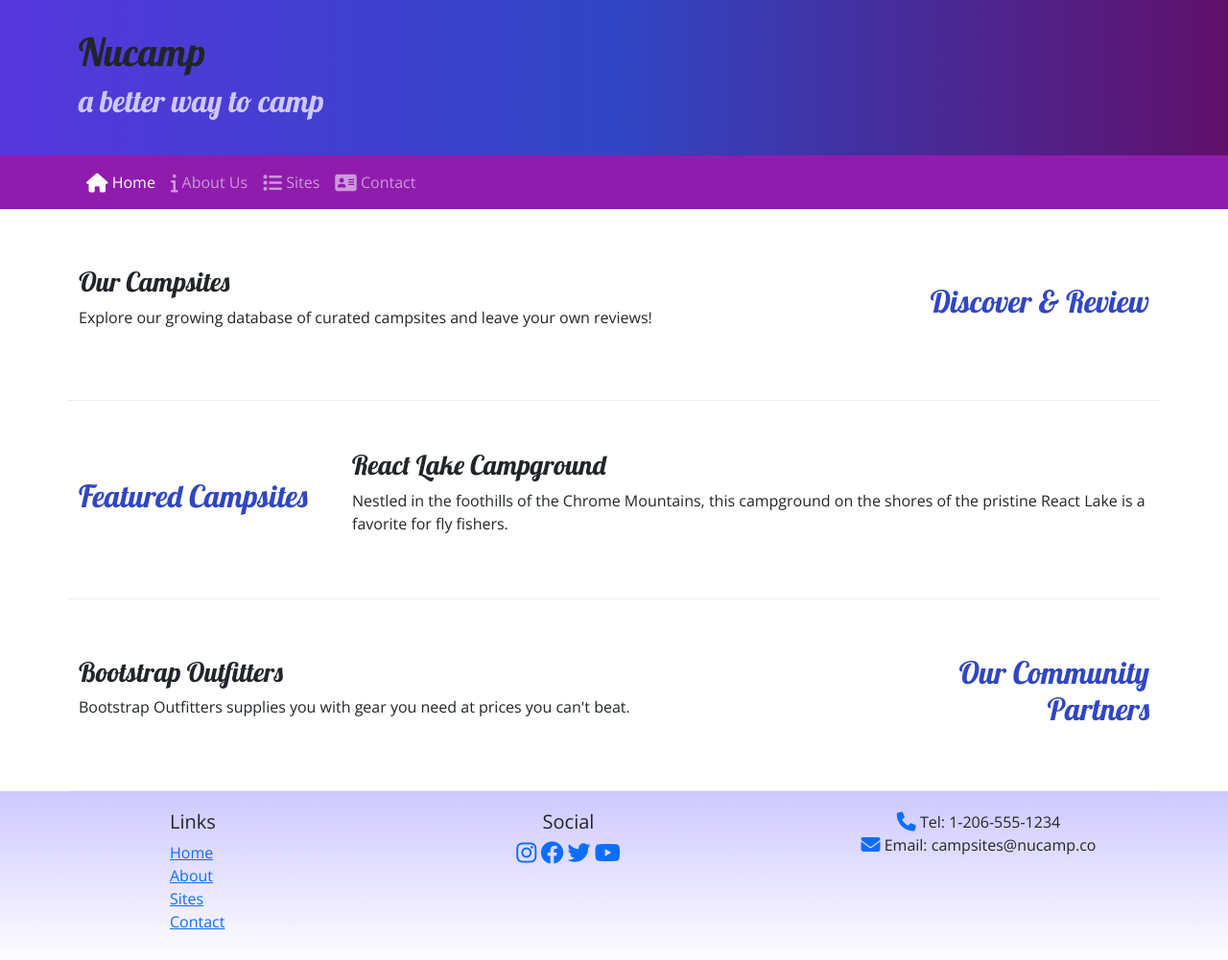
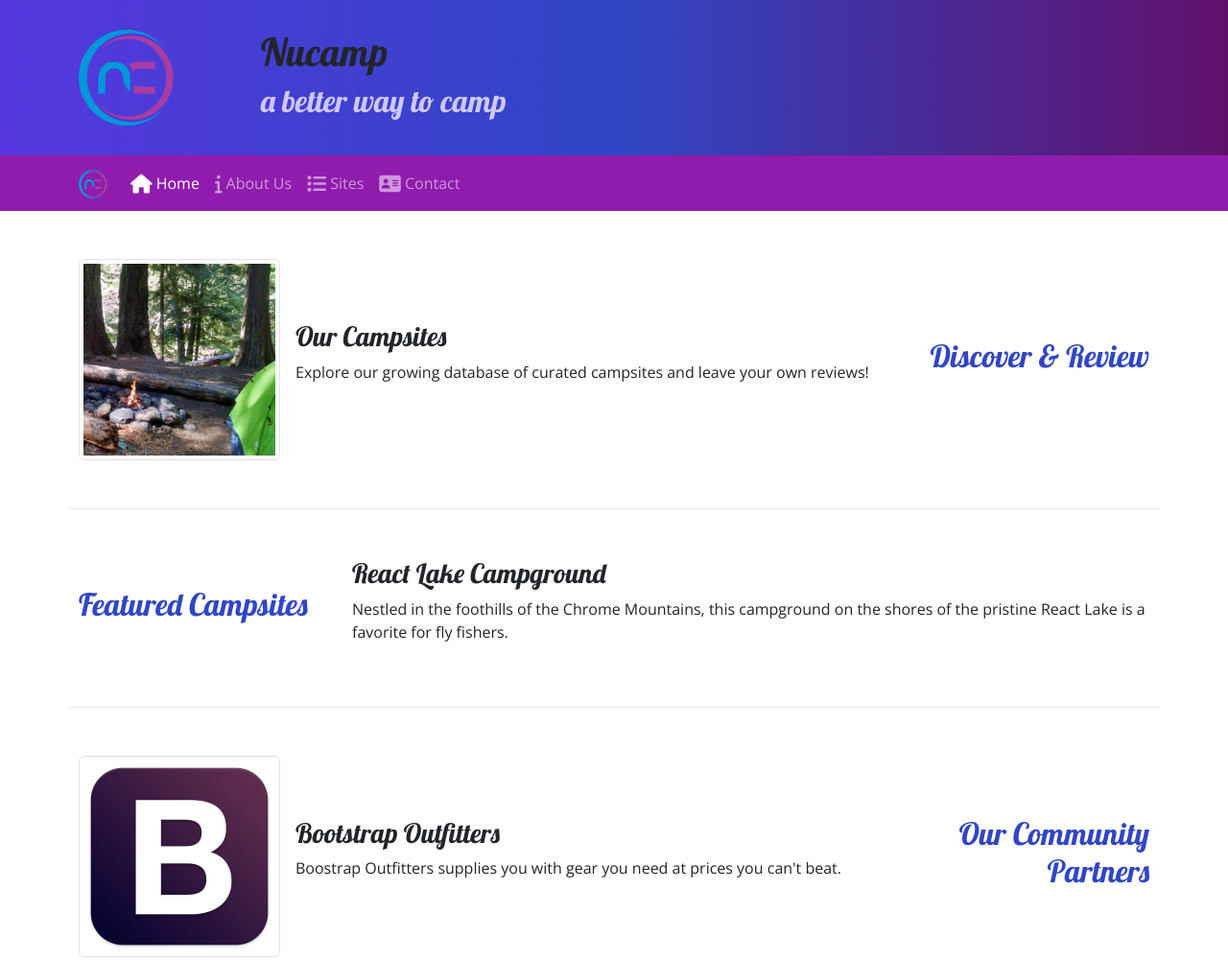
Before and after one commit to MackInSpace/1-Web-Dev-Fundamentals, a plain HTML site: page NUCAMPSITE/index.html in a window 1280 px wide. Shown: the top 1001 px of the page at 96% size. Drawn offline with nearby package versions, Linux system fonts and the light colour scheme.

Commit message:
New commit

```diff
--- a/NUCAMPSITE/index.html
+++ b/NUCAMPSITE/index.html
@@ -22,6 +22,9 @@
     <header>
         <div class="container">
             <div class="row">
+                <div class="col-4 col-sm-3 col-md-2 align-self-center">
+                    <img src="img/logo.png" class="img-fluid">
+                </div>
                 <div class="col">
                     <h1>Nucamp</h1>
                     <h2>a better way to camp</h2>
@@ -33,6 +36,7 @@
     <!--navbar-->
     <nav class="navbar navbar-expand-sm navbar-dark sticky-top">
         <div class="container">
+            <a class="navbar-brand" href="#"><img src="img/logo.png" height="30" width="30"></a>
             <button class="navbar-toggler ms-auto" type="button" data-bs-toggle="collapse" data-bs-target="#nucampNavbar">
                 <span class="nabar-toggler-icon"></span>
             </button>
@@ -56,8 +60,13 @@
                 <h2 class="text-sm-end">Discover & Review</h2>
             </div>
             <div class="col">
-                <h3>Our Campsites</h3>
-                <p class="d-none d-sm-block">Explore our growing database of curated campsites and leave your own reviews!</p>
+                <div class="d-flex">
+                    <img class="me-3 img-thumbnail" src="img/breadcrumb-trail-thumb.jpg" alt="Breadcrumb Trail">
+                    <div class="align-self-center">
+                        <h3>Our Campsites</h3>
+                        <p class="d-none d-sm-block">Explore our growing database of curated campsites and leave your own reviews!</p>
+                    </div>
+                </div>
             </div>
         </section>
 
@@ -78,8 +87,13 @@
                 <h2 class="text-sm-end">Our Community Partners</h2>
             </div>
             <div class="col">
-                <h3>Bootstrap Outfitters</h3>
-                <p class="d-none d-sm-block">Bootstrap Outfitters supplies you with gear you need at prices you can't beat.</p>
+                <div class="d-flex">
+                    <img class="me-3 img-thumbnail" src="img/bootstrap-thumb.png" alt="Breadcrumb Outfitters">
+                    <div class="align-self-center">
+                        <h3>Bootstrap Outfitters</h3>
+                        <p class="d-none d-sm-block">Boostrap Outfitters supplies you with gear you need at prices you can't beat.</p>
+                    </div>
+                </div>
             </div>
         </section>
 
```
Also changed, not shown: NUCAMPSITE/aboutus.html (+6 -1 lines), NUCAMPSITE/contactus.html (+4 -0 lines).
